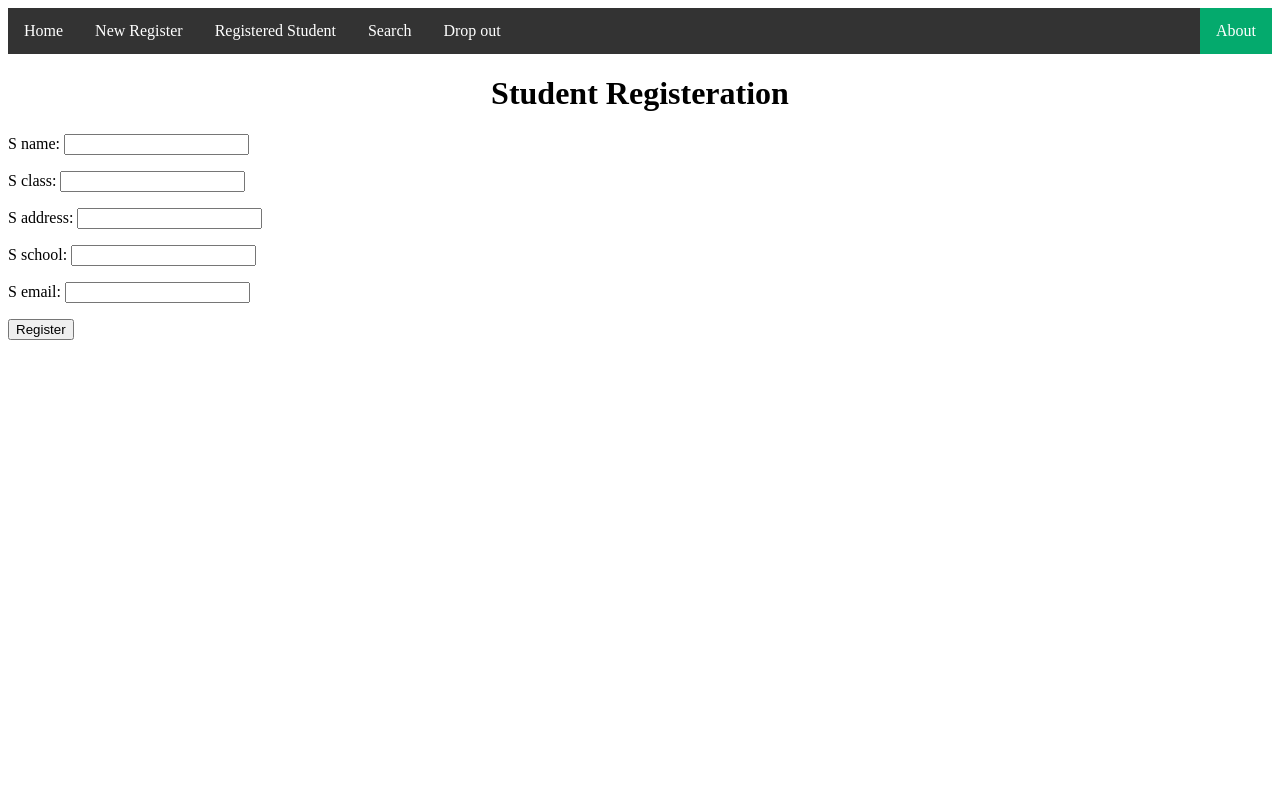
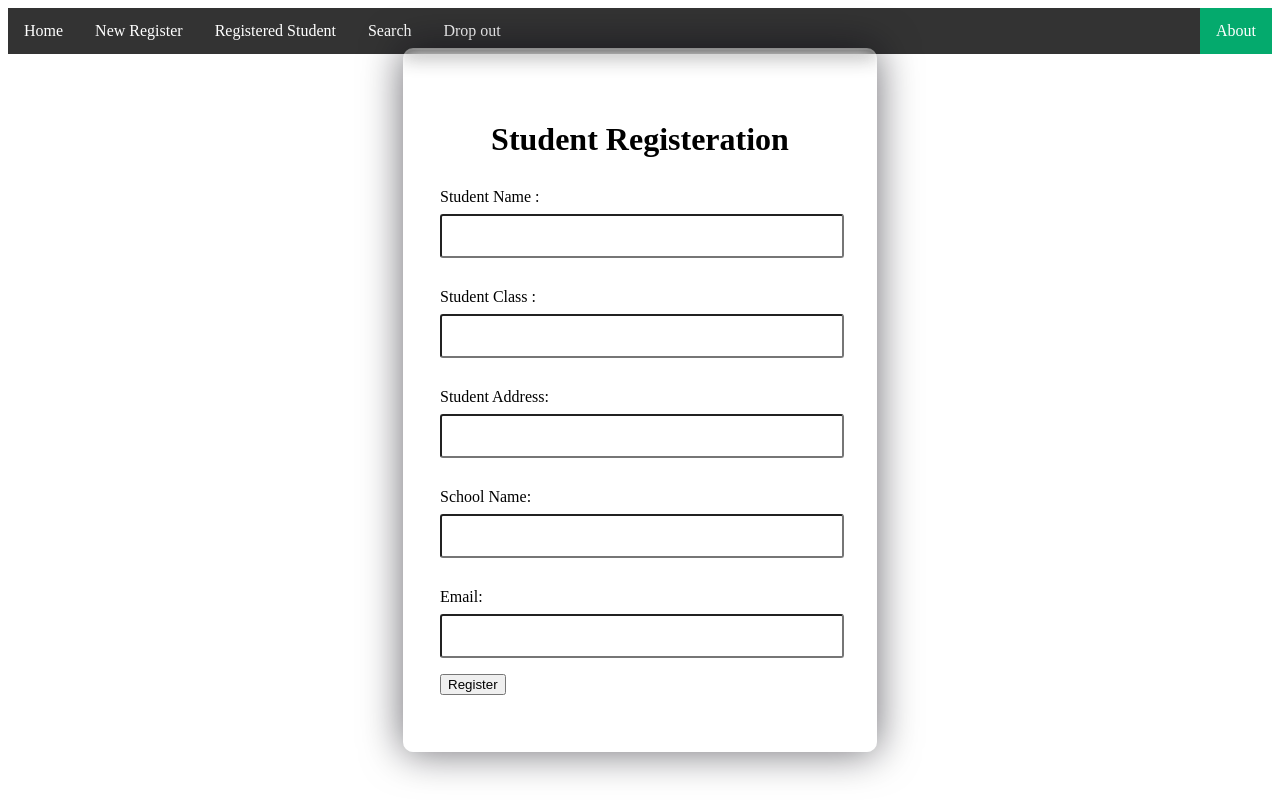
Before and after one commit to Ratana10/web-studentenroll, a Django app: page /register/ in a window 1280 px wide. Run offline with Django 4.2, Linux system fonts and the light colour scheme; parts of the project's set-up code (start-up, migrations or seed data) failed here and were passed over.

Commit message:
second commit

```diff
--- a/student/forms.py
+++ b/student/forms.py
@@ -1,11 +1,12 @@
+from cProfile import label
 from django import forms
 
 class StudForm(forms.Form):
-    s_name = forms.CharField(max_length = 30)
-    s_class = forms.CharField(max_length = 30)
-    s_address = forms.CharField(max_length = 30)
-    s_school = forms.CharField(max_length = 30)
-    s_email = forms.CharField(max_length = 30)
+    s_name = forms.CharField(max_length = 30, label="Student Name ")
+    s_class = forms.CharField(max_length = 30, label="Student Class ")
+    s_address = forms.CharField(max_length = 30, label="Student Address")
+    s_school = forms.CharField(max_length = 30, label="School Name")
+    s_email = forms.CharField(max_length = 30, label= "Email")
 
 
 class SForm(forms.Form):
--- /dev/null
+++ b/student/static/student/styles_home.css
@@ -0,0 +1,4 @@
+
+h1{
+    color: blue;
+}
--- /dev/null
+++ b/student/static/student/styles_register.css
@@ -0,0 +1,33 @@
+
+
+label{
+    display: block;
+    margin-top: 30px;
+    font-size: 16px;
+    font-weight: 500;
+}
+input{
+    display: block;
+    height: 40px;
+    width: 95%;
+    background-color: rgba(255,255,255,0.07);
+    border-radius: 3px;
+    padding: 0 10px;
+    margin-top: 8px;
+    font-size: 14px;
+    font-weight: 300;
+}
+form{
+    height: 600px;
+    width: 400px;
+    background-color: rgba(255,255,255,0.13);
+    position: absolute;
+    transform: translate(-50%,-50%);
+    top: 50%;
+    left: 50%;
+    border-radius: 10px;
+    backdrop-filter: blur(10px);
+    border: 2px solid rgba(255,255,255,0.1);
+    box-shadow: 0 0 40px rgba(8,7,16,0.6);
+    padding: 50px 35px;
+}
--- a/student/templates/student/register.html
+++ b/student/templates/student/register.html
@@ -1,12 +1,36 @@
+{% load static %}
 <!DOCTYPE html>
+
+<link rel="stylesheet" href="{% static 'student/styles_register.css' %}">
+
+
 <html lang="en">
     {% include 'student/base.html' %}
 <body>
-    <center><h1>{{title}}</h1></center>
+
+    <div class="background">
+        <div class="shape"></div>
+        <div class="shape"></div>
+    </div>
+
+
+
+    <!---
+    <form method="POST"> {% csrf_token %}
+
+        {{form.as_p}}
+
+       <button type="submit">Register</button>
+    </form>
+-->
 
     <form method="POST"> {% csrf_token %}
+        <center><h1>{{title}}</h1></center>
         {{form.as_p}}
-        <button type="submit">Register</button>
+
+       <button type="submit">Register</button>
     </form>
+
+
 </body>
 </html>
```
Also changed, not shown: student/static/student/styles_exist.css (added, +32 -0 lines), student/templates/student/existing.html (+7 -3 lines), student/templates/student/home.html (+9 -2 lines), db.sqlite3, student/static/student/styles.css (line endings or trailing spaces).
